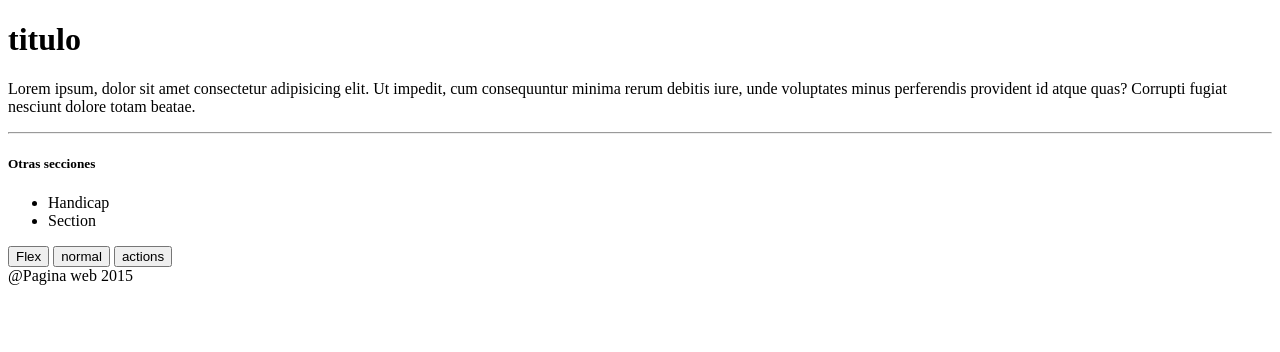
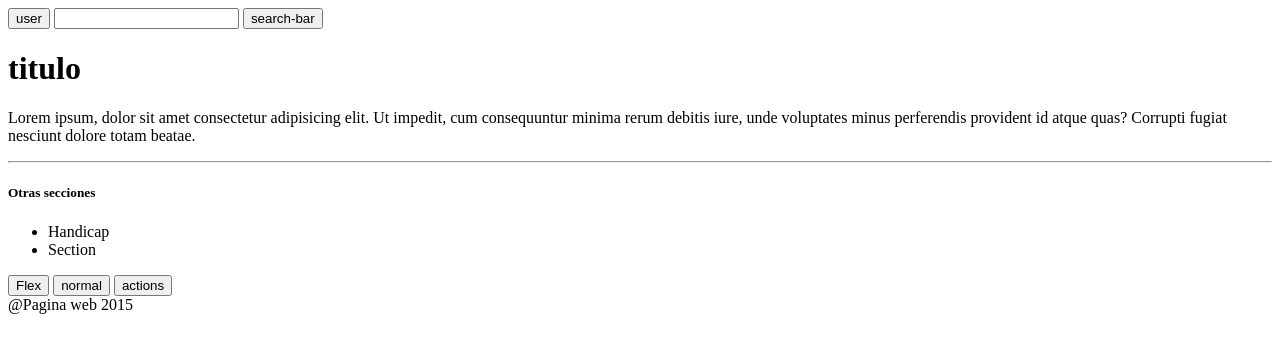
Before and after one commit to olivereld/Proyecto, a plain HTML site: page index.html in a window 1280 px wide. Drawn offline with Linux system fonts and the light colour scheme.

Commit message:
adding header

```diff
--- a/index.html
+++ b/index.html
@@ -7,6 +7,12 @@
   <title>Document</title>
 </head>
 <body>
+  <header>
+    <button>user</button>
+
+    <input type="text">
+    <button>search-bar</button>
+  </header>
   <div>
     <h1>titulo</h1>
   </div>
```
Also changed, not shown: sections.html (line endings or trailing spaces).
